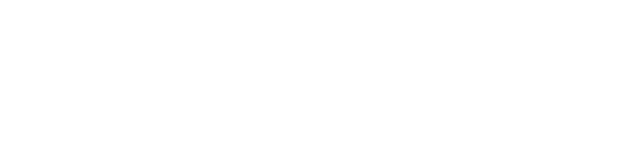
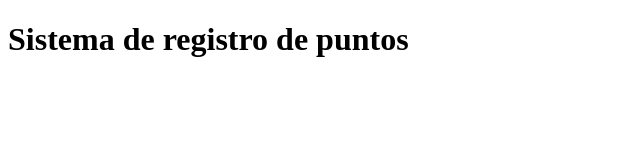
Before and after one commit to aaronbarra040998/sistema-de-registro, a plain HTML site: page index.html in a window 1280 px wide. Shown: the whole page, without its empty margins (0-640 px from the left). Drawn offline with Linux system fonts and the light colour scheme.

Commit message:
actualiza index.html

```diff
--- a/index.html
+++ b/index.html
@@ -6,6 +6,7 @@
     <title>Sistema de registro de puntos</title>
 </head>
 <body>
+    <h1>Sistema de registro de puntos</h1>
     <script src="app.js"></script>
 </body>
 </html>
```
